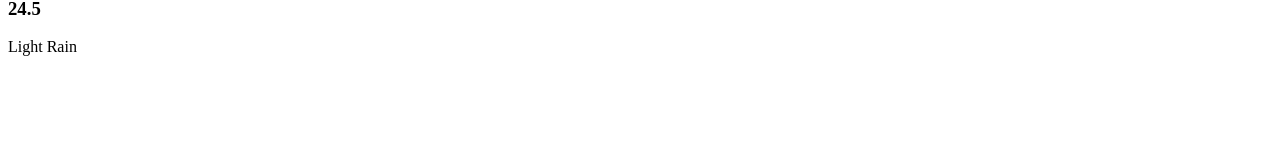
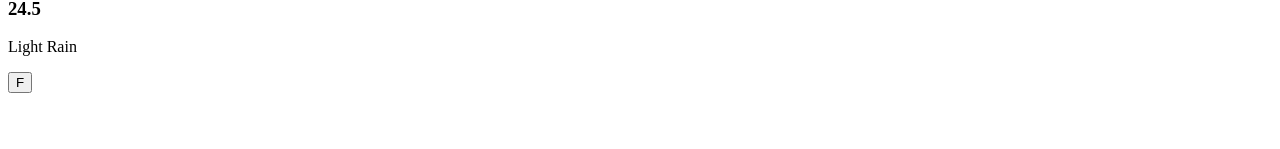
Before and after one commit to alchermd/react-weather-app, a React (Create React App) app: page / in a window 1280 px wide. Shown: the part 151-300 px from the top of the page. Built offline with nearby package versions, Linux system fonts and the light colour scheme.

Commit message:
Render ToggleButton.

```diff
--- a/src/App.js
+++ b/src/App.js
@@ -1,5 +1,6 @@
 import React from 'react'
 import WeatherDisplay from './WeatherDisplay'
+import ToggleButton from './ToggleButton'
 
 class App extends React.Component {
   constructor(props) {
@@ -22,6 +23,7 @@ class App extends React.Component {
         <h1>Weather App</h1>
         <hr/>
         <WeatherDisplay weather={this.state.weather}/>
+        <ToggleButton tempUnit={this.state.tempUnit}/>
       </div>
     )
   }
```
